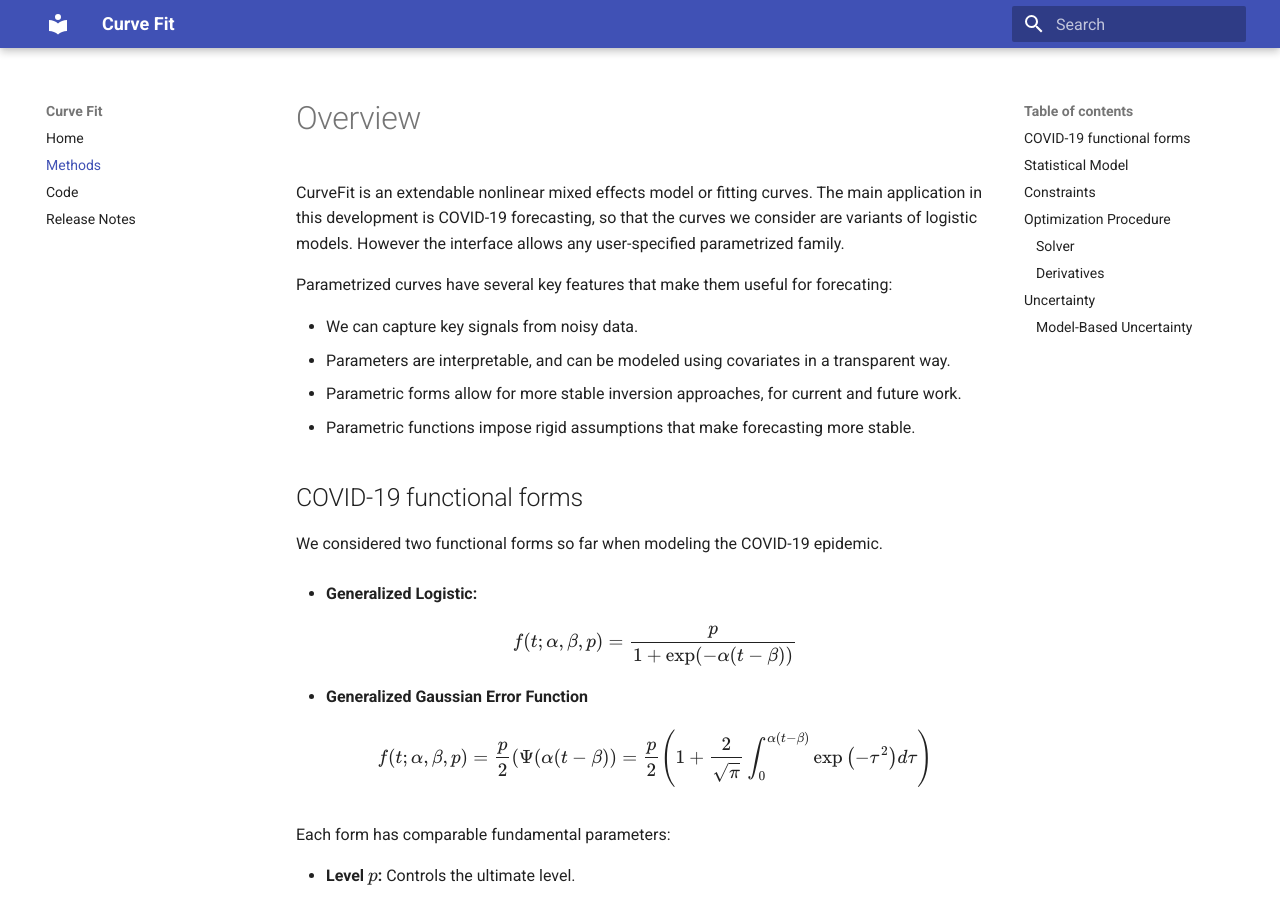
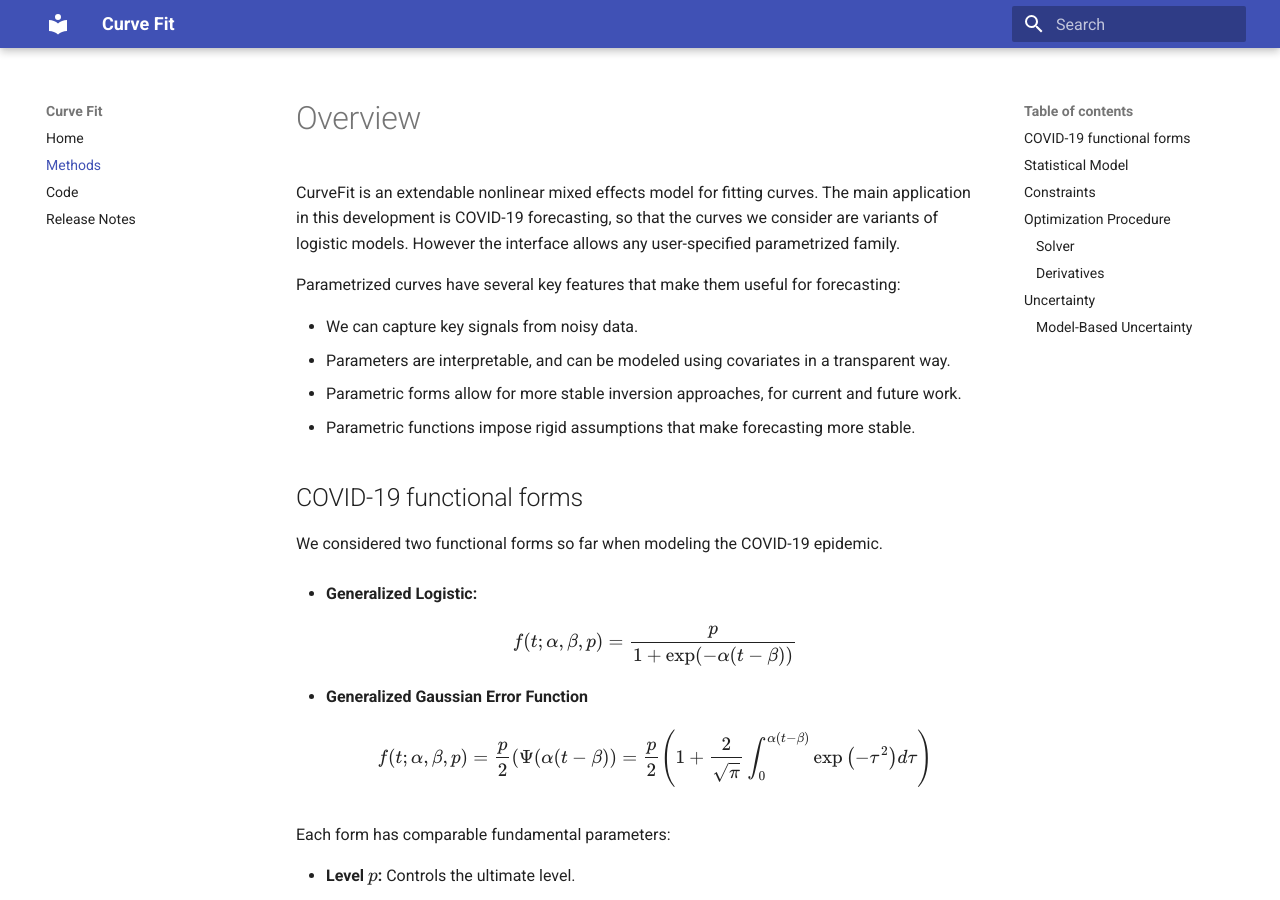
Before and after one commit to ihmeuw-msca/CurveFit, an MkDocs documentation site: the page built from docs/methods.md, in a window 1280 px wide and 900 px high. Built offline with MkDocs 1.6.1 and Material for MkDocs 9.7.7, drawn with Linux system fonts in a browser that asks for light colours; formulas are drawn with MathJax 3.

Commit message:
Corrected spelling in Overview

```diff
--- a/docs/methods.md
+++ b/docs/methods.md
@@ -1,11 +1,11 @@
 # Overview
 
-CurveFit is an extendable nonlinear mixed effects model or fitting curves.
+CurveFit is an extendable nonlinear mixed effects model for fitting curves.
 The main application in this development is COVID-19 forecasting, so that
 the curves we consider are variants of logistic models. However the interface
 allows any user-specified parametrized family.
 
-Parametrized curves have several key features that make them useful for forecating:
+Parametrized curves have several key features that make them useful for forecasting:
 
 - We can capture key signals from noisy data.
 - Parameters are interpretable, and can be modeled using covariates in a transparent way.
```
